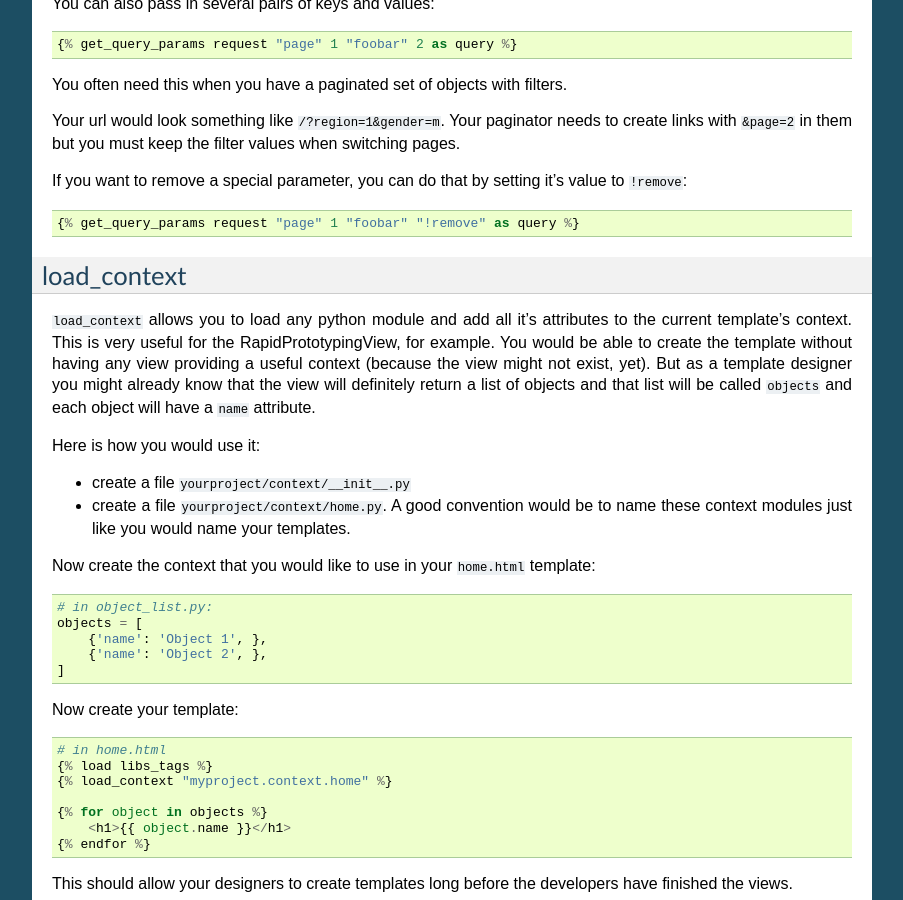
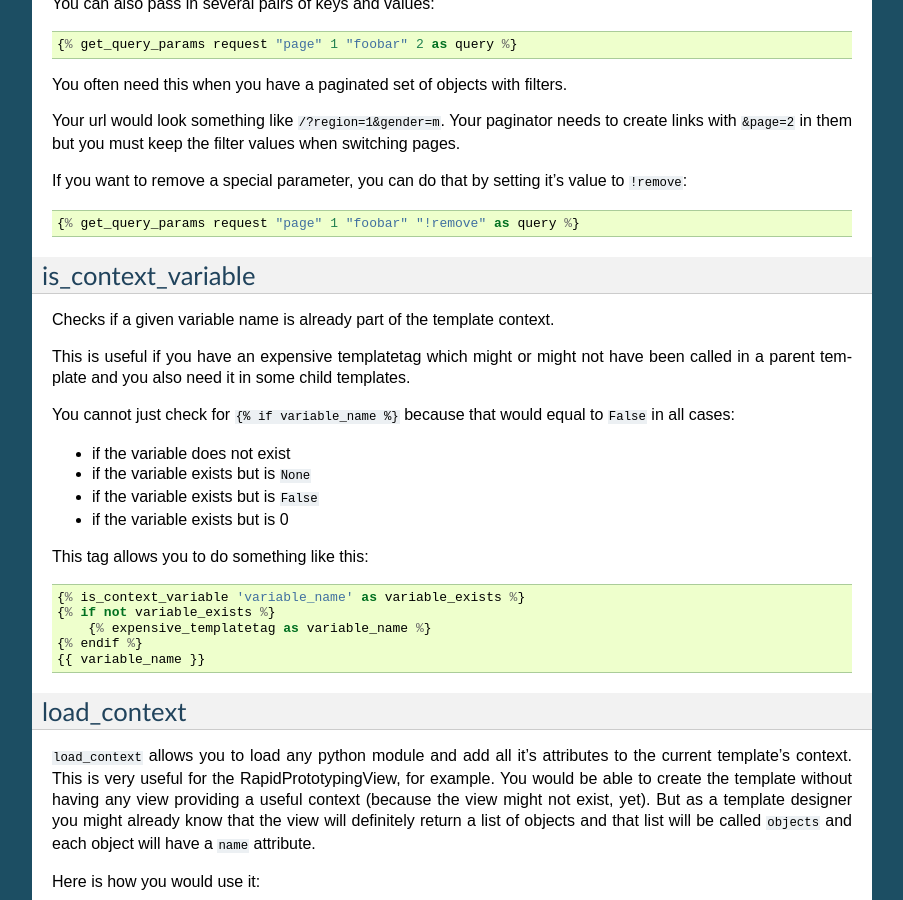
Before and after one commit to bitlabstudio/django-libs, a Sphinx documentation site: the page built from docs/libs_tags.rst, in a window 1280 px wide and 900 px high, scrolled down 4351 px. Shown: the whole window, without its empty margins (198-1101 px from the left). Built offline with Sphinx 7.4.7, drawn with Linux system fonts in a browser that asks for light colours; formulas are drawn with MathJax 3.

Commit message:
Added is_context_variable templatetag

```diff
--- a/CHANGELOG.txt
+++ b/CHANGELOG.txt
@@ -7,6 +7,7 @@
 - Changed regex for ignorable user agents
 - Added Mail.RU_Bot to ignorable user agents
 - Fixed small bug in HvadPublishedManager
+- Added is_context_variable templatetag
 
 === 1.58.X ===
 
--- a/docs/libs_tags.rst
+++ b/docs/libs_tags.rst
@@ -268,6 +268,30 @@ value to ``!remove``::
 
     {% get_query_params request "page" 1 "foobar" "!remove" as query %}
 
+is_context_variable
+-------------------
+Checks if a given variable name is already part of the template context.
+
+This is useful if you have an expensive templatetag which might or might not
+have been called in a parent template and you also need it in some child
+templates.
+
+You cannot just check for ``{% if variable_name %}`` because that would equal
+to ``False`` in all cases:
+
+* if the variable does not exist
+* if the variable exists but is ``None``
+* if the variable exists but is ``False``
+* if the variable exists but is 0
+
+This tag allows you to do something like this::
+
+    {% is_context_variable 'variable_name' as variable_exists %}
+    {% if not variable_exists %}
+        {% expensive_templatetag as variable_name %}
+    {% endif %}
+    {{ variable_name }}
+
 load_context
 ------------
 
```
Also changed, not shown: 3 other files.
